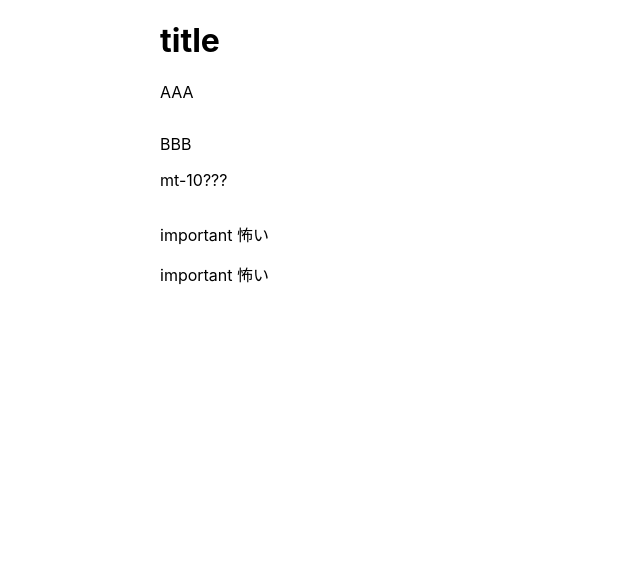
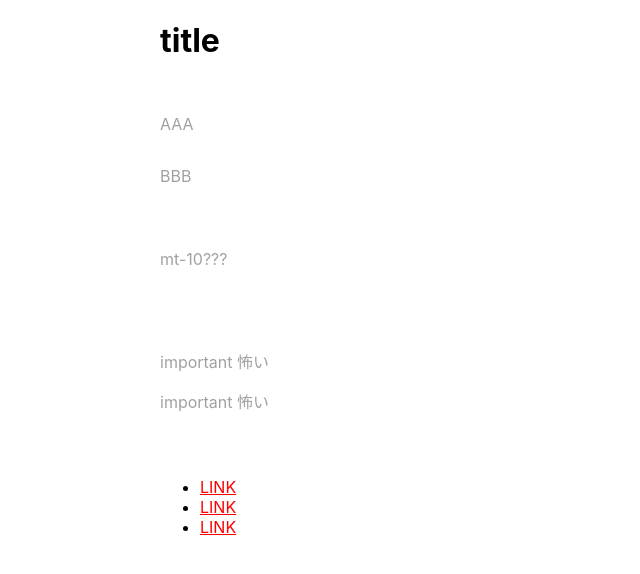
Before and after one commit to cssfriends/cssfriends-vol4-groupwork, a website: page dist/index.html in a window 1280 px wide. Shown: the whole page, without its empty margins (0-640 px from the left). Drawn offline with Linux system fonts and the light colour scheme.

Commit message:
update issuse/5

```diff
--- a/dist/index.html
+++ b/dist/index.html
@@ -49,6 +49,27 @@
         </div>
       </div>
     </section>
+    <section id="section">
+      <div class="container">
+        <div class="row">
+          <div class="col">
+            <div class="hoge">
+              <ul>
+                <li>
+                  <a href="#">LINK</a>
+                </li>
+                <li>
+                  <a href="#">LINK</a>
+                </li>
+                <li>
+                  <a href="#">LINK</a>
+                </li>
+              </ul>
+            </div>
+          </div>
+        </div>
+      </div>
+    </section>
   </main>
   <footer id="footer"></footer>
 </body>
--- a/dist/style.css
+++ b/dist/style.css
@@ -27,3 +27,15 @@ body {
 .moge {
   margin-top: 1em !important;
 }
+
+section {
+  padding: 1em;
+}
+
+p {
+  color: #A1A1A1;
+}
+
+.hoge ul li a {
+  color: #F00;
+}
```
